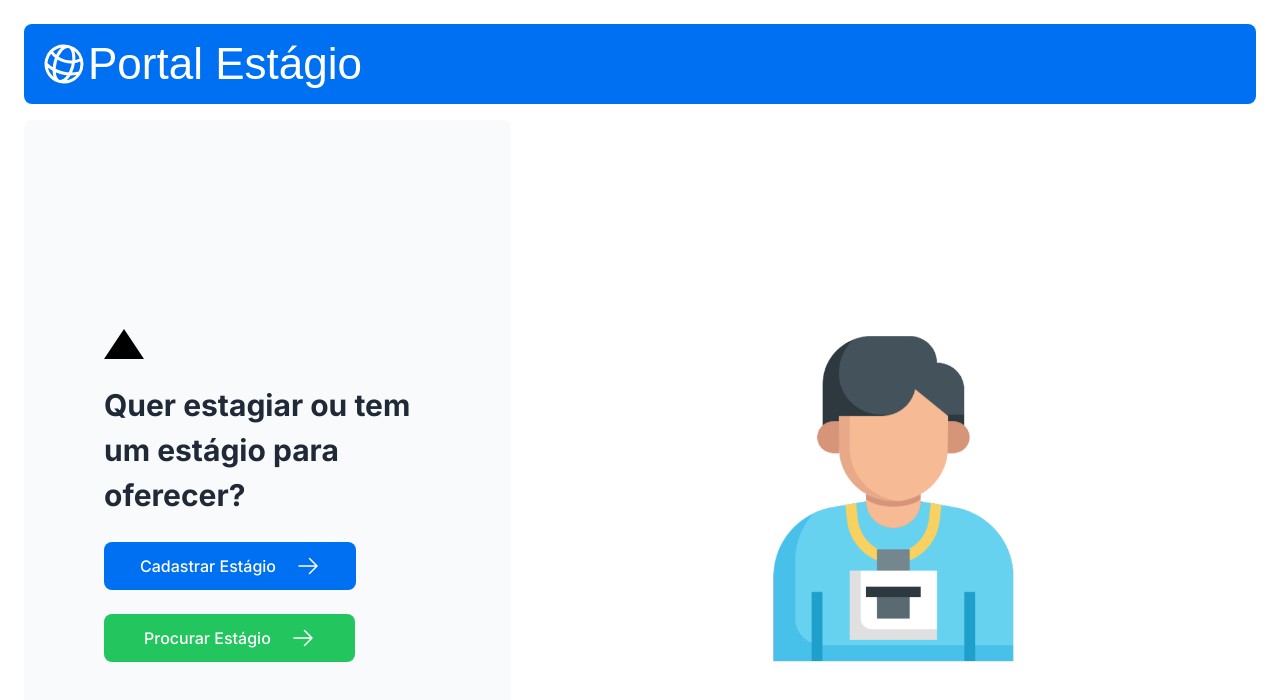
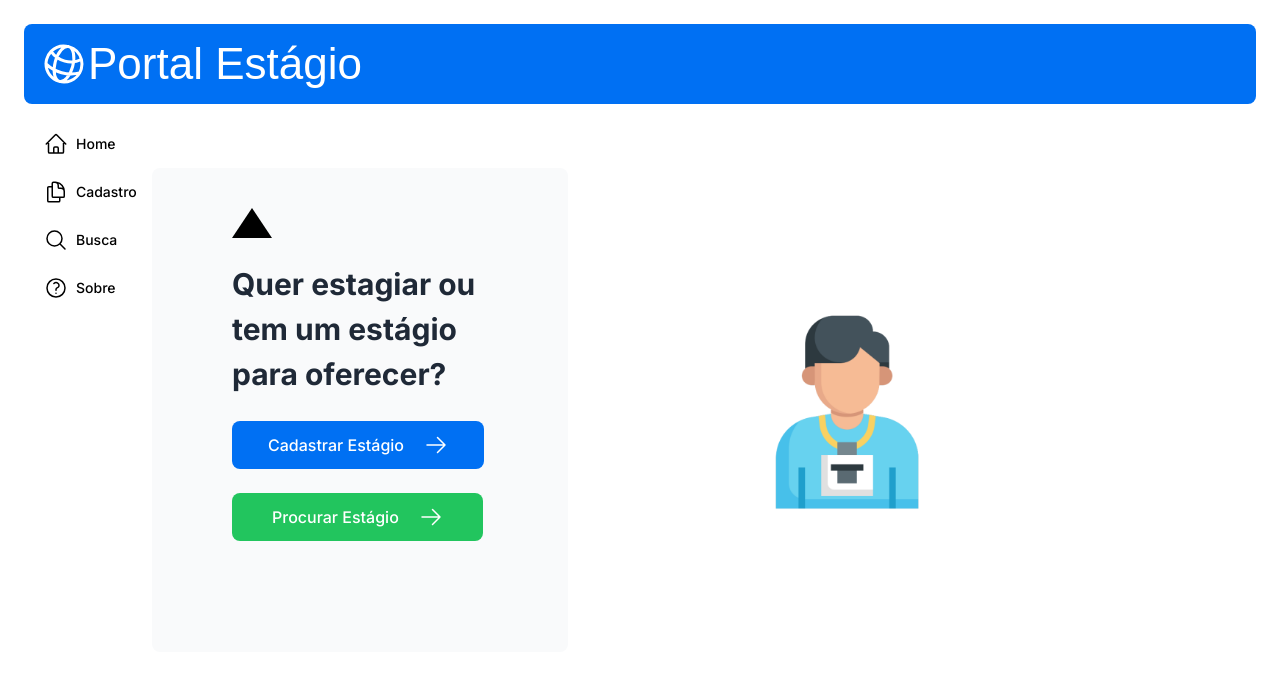
Before and after one commit to OsProgramadores/portalestagio, a Next.js app: page / in a window 1280 px wide. Shown: the top 700 px of the page. Built offline with nearby package versions, Linux system fonts and the light colour scheme; a web font is replaced by a local one.

Commit message:
Ajuste layout menu (#47)

```diff
--- a/app/busca/page.tsx
+++ b/app/busca/page.tsx
@@ -1,18 +1,20 @@
 import EstagioLogo from '@/app/ui/estagio-logo';
+import Layout from '../ui/layout';
 
 export default function Page() {
   return (
     <main className="flex min-h-screen flex-col p-6">
-            <div className="flex h-20 shrink-0 items-end rounded-lg bg-blue-500 p-4 md:h-26">
+      <div className="flex h-20 shrink-0 items-end rounded-lg bg-blue-500 p-4 md:h-26">
         {<EstagioLogo />}
       </div>
+      <Layout>
         <div className="flex gap-6 rounded-lg bg-gray-50 px-6 py-10 md:px-20">
           <div className="h-0 w-0 border-b-[35px] border-l-[25px] border-r-[25px] border-b-black border-l-transparent border-r-transparent"/>
           <p className={`text-xl text-gray-800 md:text-3xl md:leading-normal`}>
             <strong>Busca de Estágio</strong>
           </p>
         </div>
-
+      </Layout>
     </main>
   );
 }
--- a/app/cadastro/layout.tsx
+++ /dev/null
@@ -1,12 +0,0 @@
-import TopNav from '@/app/ui/cadastro/topnav';
-
-export default function Layout({ children }: { children: React.ReactNode }) {
-  return (
-    <div className="flex h-screen flex-col md:flex-row md:overflow-hidden">
-      <div className="w-full flex-none md:w-64">
-        <TopNav />
-      </div>
-      <div className="flex-grow p-6 md:overflow-y-auto md:p-12">{children}</div>
-    </div>
-  );
-}
--- a/app/cadastro/page.tsx
+++ b/app/cadastro/page.tsx
@@ -1,21 +1,24 @@
 import dynamic from 'next/dynamic';
 import EstagioLogo from '@/app/ui/estagio-logo';
+import Layout from '../ui/layout';
 
 const SubmitForm = dynamic(() => import('./SubmitForm'));
 
 export default function Page() {
   return (
     <main className="flex min-h-screen flex-col p-6">
-            <div className="flex h-20 shrink-0 items-end rounded-lg bg-blue-500 p-4 md:h-26">
+      <div className="flex h-20 shrink-0 items-end rounded-lg bg-blue-500 p-4 md:h-26">
         {<EstagioLogo />}
       </div>
+      <Layout>
         <div className="flex gap-6 rounded-lg bg-gray-50 px-6 py-10 md:px-20">
           <div className="h-0 w-0 border-b-[35px] border-l-[25px] border-r-[25px] border-b-black border-l-transparent border-r-transparent"/>
           <p className={`text-xl text-gray-800 md:text-3xl md:leading-normal`}>
             <strong>Cadastro de vagas</strong>
           </p>
         </div>
-      <SubmitForm />
+        <SubmitForm />
+      </Layout>
     </main>
   );
 }
--- a/app/page.tsx
+++ b/app/page.tsx
@@ -3,6 +3,7 @@ import Link from 'next/link';
 import { lusitana } from '@/app/ui/fonts';
 import Image from 'next/image';
 import EstagioLogo from '@/app/ui/estagio-logo';
+import Layout from './ui/layout';
 
 export default function Page() {
   return (
@@ -10,8 +11,9 @@ export default function Page() {
       <div className="flex h-20 shrink-0 items-end rounded-lg bg-blue-500 p-4 md:h-26">
         {<EstagioLogo />}
       </div>
+      <Layout>
         <div className="mt-4 flex grow flex-col gap-4 md:flex-row">
-        <div className="flex flex-col justify-center gap-6 rounded-lg bg-gray-50 px-6 py-10 md:w-2/5 md:px-20">
+          <div className="flex flex-col gap-6 rounded-lg bg-gray-50 px-6 py-10 md:w-2/5 md:px-20">
           <div
     className="h-0 w-0 border-b-[30px] border-l-[20px] border-r-[20px] border-b-black border-l-transparent border-r-transparent"
   />
@@ -31,16 +33,17 @@ export default function Page() {
               <span>Procurar Estágio</span> <ArrowRightIcon className="w-5 md:w-6" />
             </Link>
           </div>
-        <div className="flex items-center justify-center p-6 md:w-3/5 md:px-28 md:py-12">
+          <div className="flex p-6 md:w-3/5 md:px-28 md:py-12">
           <Image
           src="/estagio.png"
-        width={1000}
+          width={300}
           height={760}
           className="hidden md:block"
           alt="Avatar do Estagiário"
         />
           </div>
         </div>
+      </Layout>
     </main>
   );
 }
--- a/app/sobre/layout.tsx
+++ /dev/null
@@ -1,12 +0,0 @@
-import TopNav from '@/app/ui/cadastro/topnav';
-
-export default function Layout({ children }: { children: React.ReactNode }) {
-  return (
-    <div className="flex h-screen flex-col md:flex-row md:overflow-hidden">
-      <div className="w-full flex-none md:w-64">
-        <TopNav />
-      </div>
-      <div className="flex-grow p-6 md:overflow-y-auto md:p-12">{children}</div>
-    </div>
-  );
-}
--- a/app/sobre/page.tsx
+++ b/app/sobre/page.tsx
@@ -1,4 +1,5 @@
 import EstagioLogo from '@/app/ui/estagio-logo';
+import Layout from '../ui/layout';
 
 export default function Page() {
   return (
@@ -6,13 +7,14 @@ export default function Page() {
         <div className="flex h-20 shrink-0 items-end rounded-lg bg-blue-500 p-4 md:h-26">
           {<EstagioLogo />}
         </div>
+        <Layout>
           <div className="flex gap-6 rounded-lg bg-gray-50 px-6 py-10 md:px-20">
             <div className="h-0 w-0 border-b-[35px] border-l-[25px] border-r-[25px] border-b-black border-l-transparent border-r-transparent"/>
             <p className={`text-xl text-gray-800 md:text-3xl md:leading-normal`}>
               <strong>Sobre</strong>
             </p>
           </div>
-
+        </Layout>
     </main>
   );
 }
--- a/app/busca/layout.tsx
+++ b/app/ui/layout.tsx
@@ -3,7 +3,7 @@ import TopNav from '@/app/ui/cadastro/topnav';
 export default function Layout({ children }: { children: React.ReactNode }) {
   return (
     <div className="flex h-screen flex-col md:flex-row md:overflow-hidden">
-      <div className="w-full flex-none md:w-64">
+      <div className="w-full flex-none md:w-20">
         <TopNav />
       </div>
       <div className="flex-grow p-6 md:overflow-y-auto md:p-12">{children}</div>
```
Lines whose indentation alone changed are shown as unchanged.
